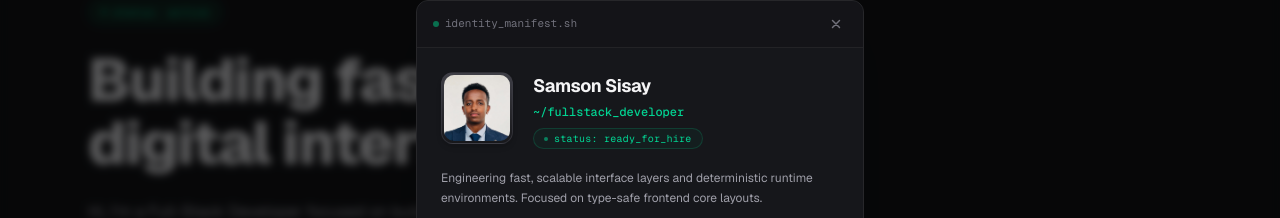
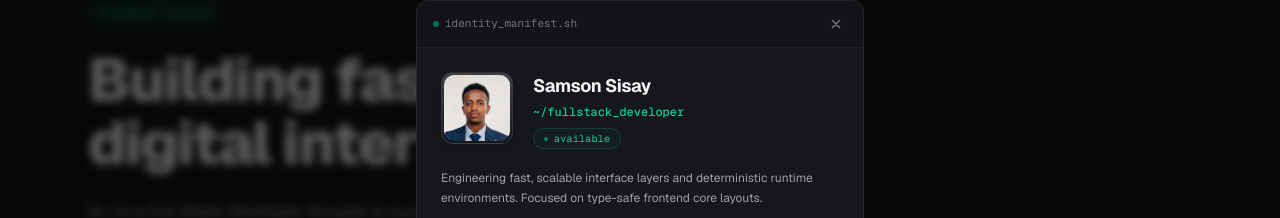
Before and after one commit to samson08sis/samson-sisay, a Next.js app: page / in a window 1280 px wide. Both pictures are taken after a click on the button 108 px from the left and 32 px from the top of the page. Shown: the part 179-397 px from the top of the page. Built offline with nearby package versions, Linux system fonts and the light colour scheme.

Commit message:
Update status badges styling and label

```diff
--- a/src/components/Navigation.tsx
+++ b/src/components/Navigation.tsx
@@ -78,7 +78,7 @@ function ProfileCard({
               {/* Status Indicator */}
               <div className="inline-flex items-center gap-1.5 rounded-full bg-emerald-500/10 dark:bg-emerald-500/5 border border-emerald-500/30 dark:border-emerald-500/20 px-2.5 py-0.5 text-[10px] font-mono tracking-wide text-emerald-700 dark:text-emerald-400">
                 <span className="h-1 w-1 rounded-full bg-emerald-500 dark:bg-emerald-400 animate-pulse" />
-                status: ready_for_hire
+                available
               </div>
             </div>
           </div>
@@ -186,7 +186,7 @@ export default function Navigation() {
                 Samson Sisay
               </span>
               <div className="flex items-center gap-1.5">
-                <span className="relative flex h-1.5 w-1.5">
+                <span className="relative flex h-1.5 w-1.5 justify-center items-center">
                   <span className="absolute inline-flex h-full w-full animate-ping rounded-full bg-emerald-500/60 dark:bg-emerald-400/60 opacity-75" />
                   <span className="relative inline-flex h-1.5 w-1.5 rounded-full bg-emerald-600 dark:bg-emerald-400" />
                 </span>
```
